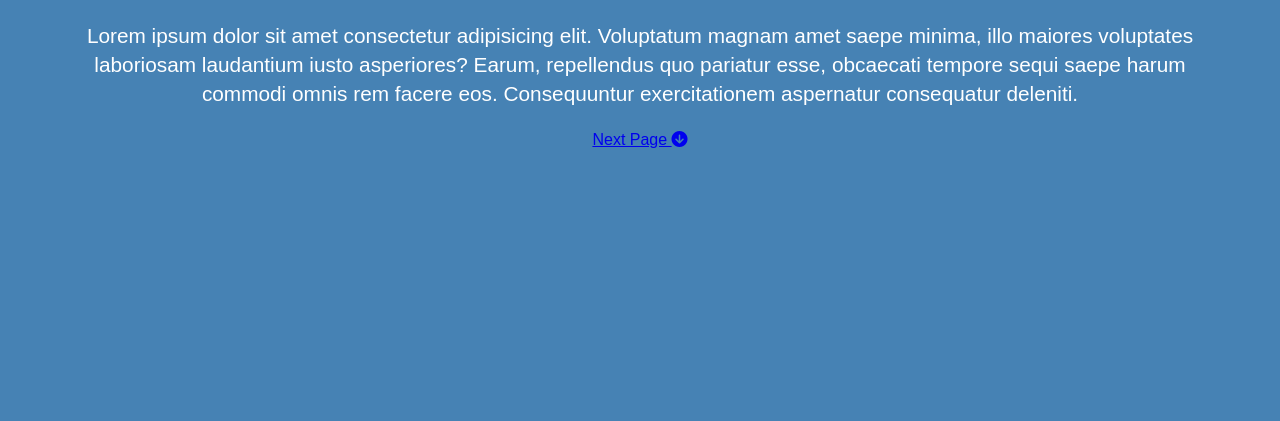
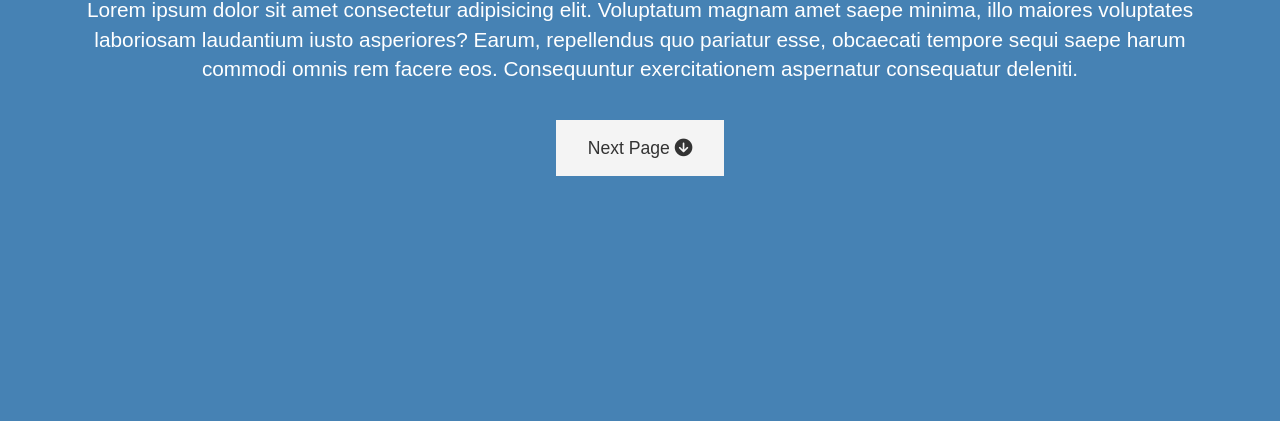
Before and after one commit to Faustin-king/Mini-project--with-keyframes, a plain HTML site: page index.html in a window 1280 px wide. Shown: the part 379-800 px from the top of the page. Drawn offline with Linux system fonts and the light colour scheme.

Commit message:
Update .btn styles

```diff
--- a/styles.css
+++ b/styles.css
@@ -48,3 +48,15 @@ body {
 .page p {
   font-size: 1.3rem;
 }
+
+.btn {
+  display: inline-block;
+  padding: 1rem 2rem;
+  background: #f4f4f4;
+  color: #333;
+  text-decoration: none;
+  border: none;
+  margin-top: 1rem;
+  font-size: 1.1rem;
+  transition: all 0.4s ease-in;
+}
```
